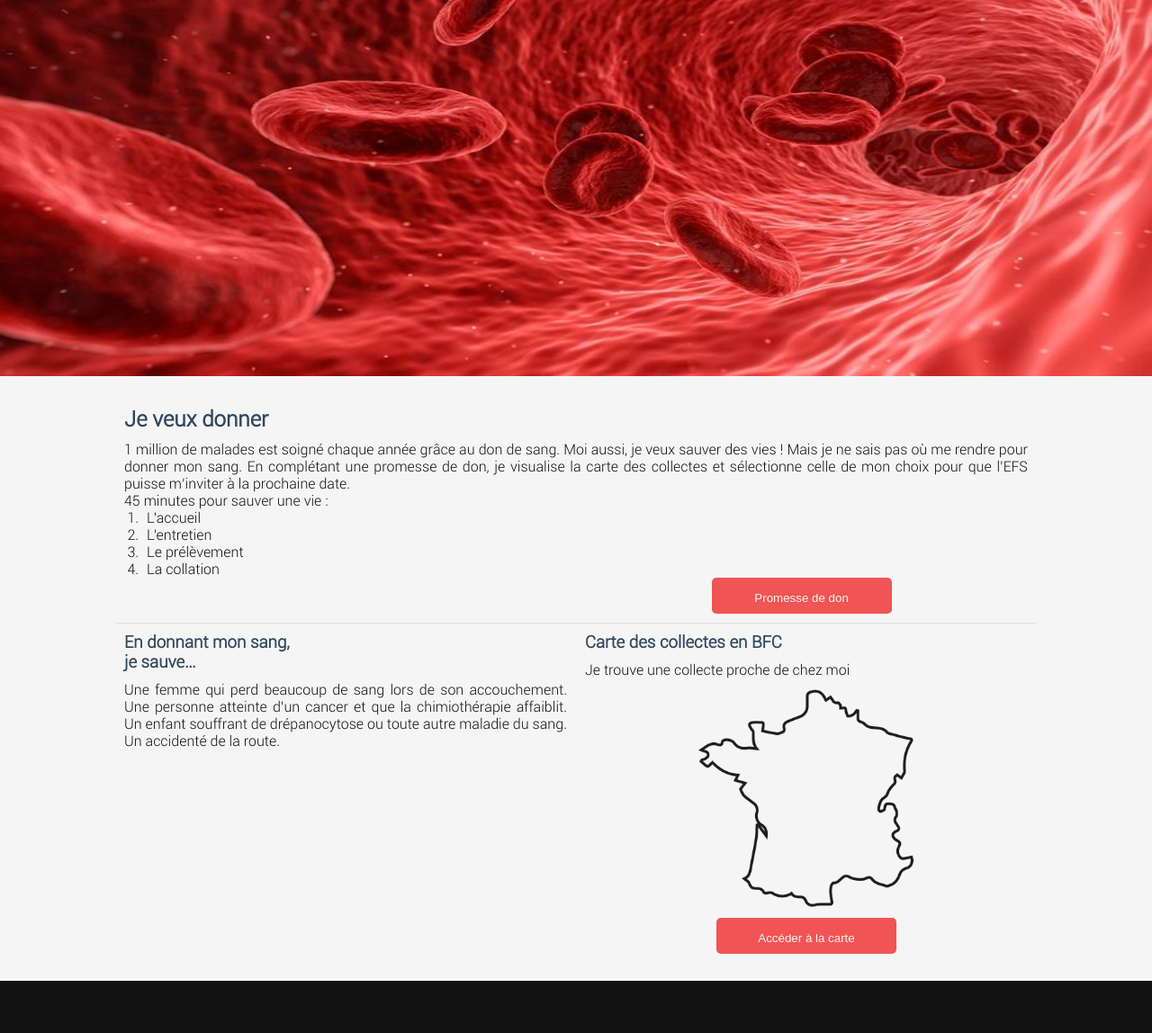
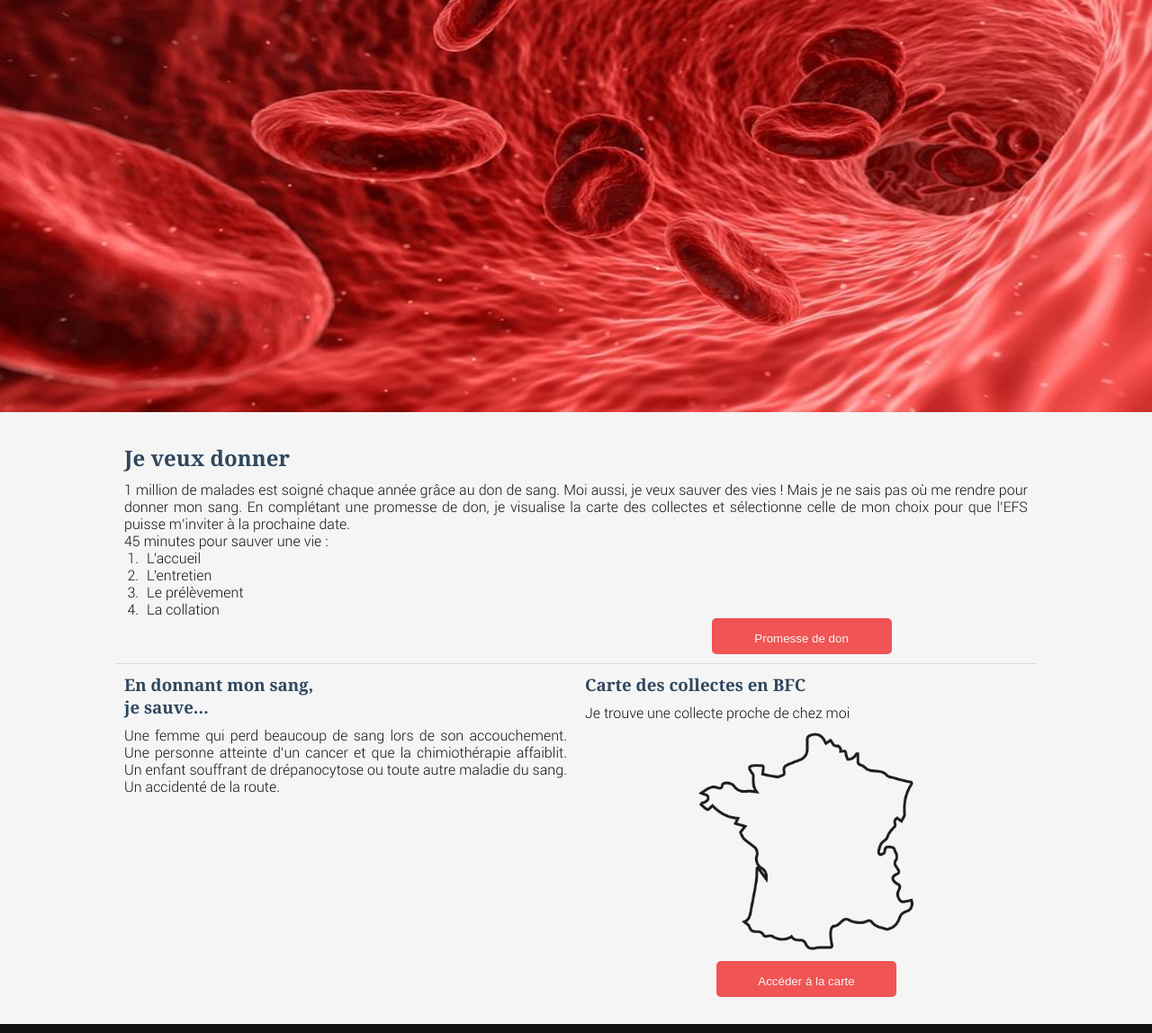
Before and after one commit to PLepelley/promesse-de-don, a plain HTML site: page index.html in a window 1280 px wide. Shown: the part 130-1278 px from the top of the page at 90% size. Drawn offline with Linux system fonts and the light colour scheme.

Commit message:
mise à jour html/css

```diff
--- a/index.html
+++ b/index.html
@@ -18,7 +18,7 @@
 
 <body>
     <div id="page_global">
-
+        <!-- Haut de page -->
         <div id="header">
             <div id="menu">
                 <img src="./ressources/logo_EFS.svg" alt="logo" id="logo">
@@ -30,7 +30,7 @@
             </div>
         </div>
 
-
+        <!-- Milieu de page -->
         <div id="milieu">
             <div id="container">
                 <div id="don">
@@ -50,7 +50,7 @@
                         <li>La collation</li>
                     </ol>
                     </p>
-                    <button>Promesse de don</button>
+                    <button><a href="./pages/formulaire_dons.html">Promesse de don </a></button>
                 </div>
                 <div id="articles">
                     <div id="art1">
@@ -67,30 +67,18 @@
                         <h3>Carte des collectes en BFC</h3>
                         <p>Je trouve une collecte proche de chez moi</p>
                         <img src="./ressources/carte_fr.png" alt="carte">
-                        <button>Accéder à la carte</button>
+                        <button> <a href="http://www.cartesfrance.fr/">Accéder à la carte</a></button>
                     </div>
 
                 </div>
             </div>
         </div>
-
-
+        <!-- Bas de page -->
         <div id="footer">
             <div id="text_fin">
                 <p>Mention légales</p>
                 <p>Qui sommes nous</p>
             </div>
-            <!-- <div id="logos">
-                <div id="fb">
-                    <img src="./ressources/facebook.png" alt="">
-                </div>
-                <div id="twitter">
-                    <img src="./ressources/logo-rond-twitter.png" alt="">
-                </div>
-                <div id="insta">
-                    <img src="./ressources/insta.jpg" alt="">
-                </div>
-            </div> -->
         </div>
 
     </div>
--- a/ressources/style_EFS.css
+++ b/ressources/style_EFS.css
@@ -67,7 +67,7 @@ body
 }
 #deco>img
 {
-    height: 55vh;
+    height: 60vh;
     width: 100%;
 }
 
@@ -105,6 +105,7 @@ body
 {
     color: #30475E;
     padding-bottom: 10px;
+    font-family: Cambria, Cochin, Georgia, Times, 'Times New Roman', serif ;
 }
 
 li
@@ -120,7 +121,7 @@ button
     border-radius: 5px;
     height: 40px;
     border: none;
-    padding: 15px 32px;
+    padding: 15px 30px;
     text-align: center;
     cursor: pointer;
     width: 200px;
@@ -135,6 +136,12 @@ button:hover
     left: 65%;
 }
 
+button>a
+{
+    text-decoration: none;
+    color: #F5F5F5;
+
+}
 #articles
 {
     height: 25%;
@@ -150,6 +157,8 @@ h3
 {
     color: #30475E;
     padding-bottom: 10px;
+    font-family: Cambria, Cochin, Georgia, Times, 'Times New Roman', serif ;
+
 }
 
 #art2
--- a/ressources/style_form_dons.css
+++ b/ressources/style_form_dons.css
@@ -48,7 +48,7 @@ label
     width: 200px;
 }
 
-input[type=text], input[type=email], select
+input[type=text], input[type=email], input[type=number], input[type=tel], input[type=date] select
 {
     border: 1px solid #F05454;
     border-radius: 3px;
```
Also changed, not shown: pages/formulaire_dons.html (+8 -4 lines).
